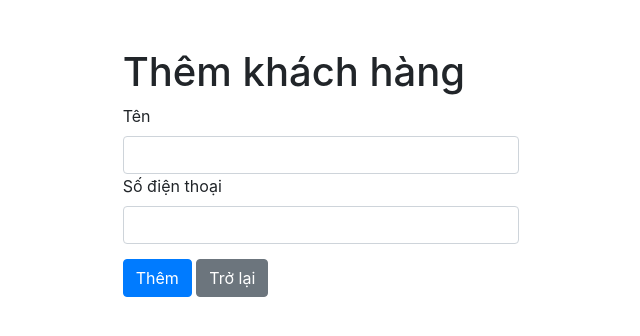
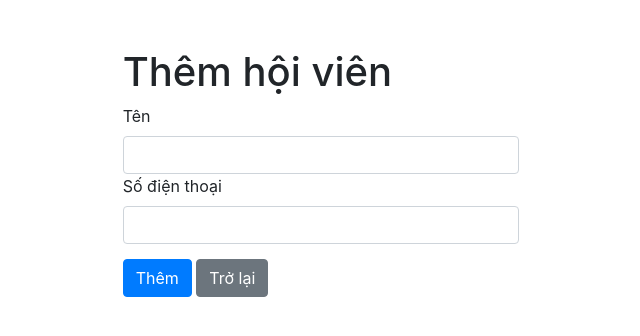
Before and after one commit to hoannguyen1352/CongNghePhanMem-60TH4.2-Nhom18, a PHP site: template views/customer/create.php in a window 1280 px wide. Shown: the top 336 px of the page, without its empty margins (319-959 px from the left). Run offline with PHP 8.4, Linux system fonts and the light colour scheme; the template is opened without the code that fills it, so the values that code supplies are empty.

Commit message:
update hoivien

```diff
--- a/views/customer/create.php
+++ b/views/customer/create.php
@@ -4,7 +4,7 @@ include_once('./assets/layouts/header.php');
     <form action="index.php?controller=customer&action=processCreate" method="post">
       <div class="container-fruid" align="center">
       <div class="form-group col-4" align="left">
-      <h1 class="" style="text-align:left"></br>Thêm khách hàng</h1>
+      <h1 class="" style="text-align:left"></br>Thêm hội viên</h1>
           <label for="">Tên</label>
           <input type="text"class="form-control" name="name" id="" aria-describedby="helpId" placeholder="">
           <label for="">Số điện thoại</label>
```
